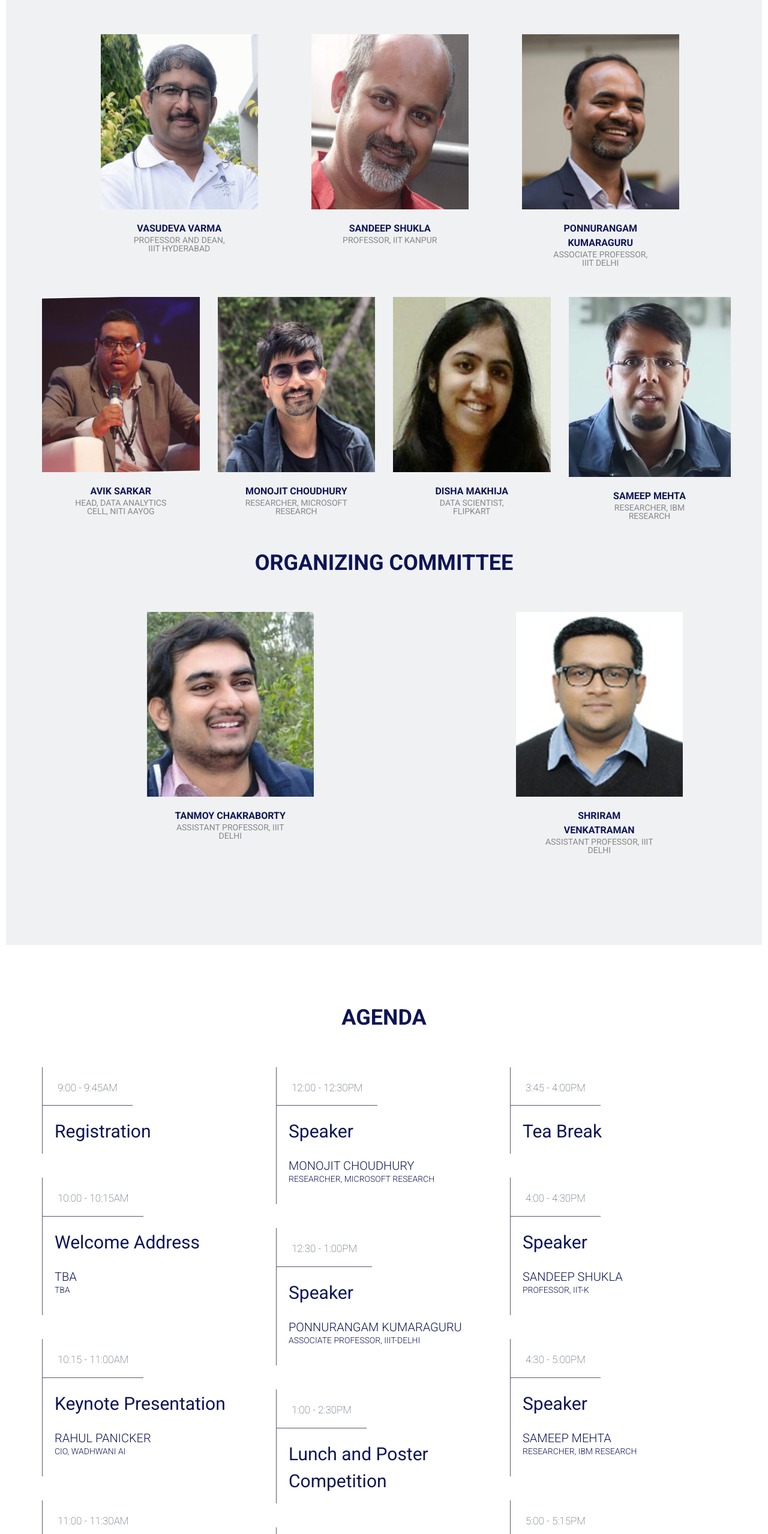
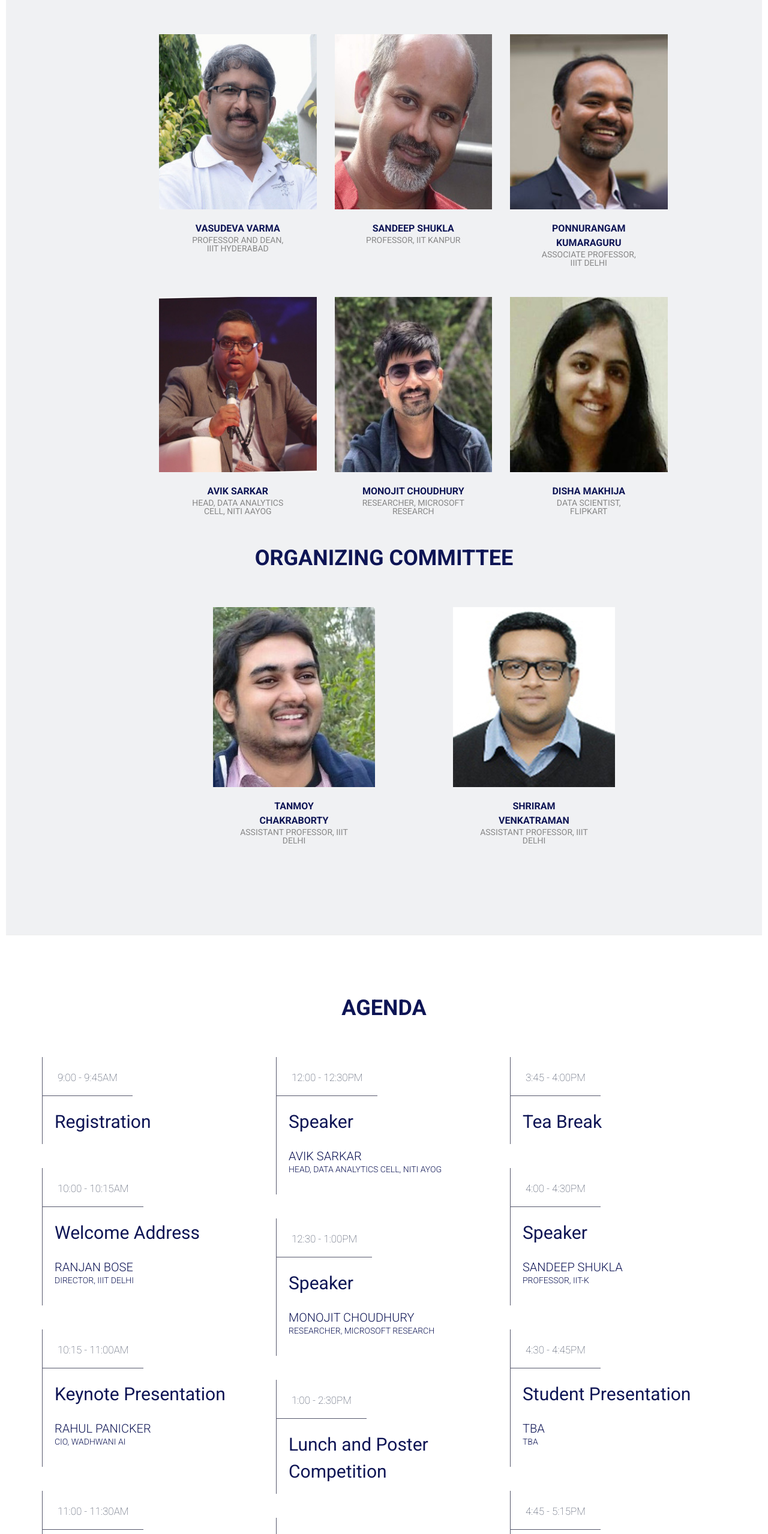
Before and after one commit to AnnuJoshi/acss2020, a plain HTML site: page index.html in a window 1280 px wide. Shown: the part 2002-4559 px from the top of the page at 60% size. Drawn offline with Linux system fonts and the light colour scheme; some packages are replaced by stand-ins of ours.

Commit message:
Updated agenda

```diff
--- a/index.html
+++ b/index.html
@@ -162,7 +162,7 @@
                 </div>
             </div>
             <div class="row">
-                <div class="col-sm-6 col-md-3 col-md-offset-1">
+                <div class="col-sm-6 col-md-3 col-md-offset-2">
                     <figure class="thumbnail">
                         <a href="#"><img src="img/speaker/vasudeva_verma.jpg" class="img-responsive" alt="Image"></a>
                         <figcaption class="caption text-center">
@@ -180,7 +180,7 @@
                 </div>
                 <!-- /.col-sm-6 -->
 
-                <div class="col-sm-6 col-md-3" style="margin-left:5%">
+                <div class="col-sm-6 col-md-3">
                     <figure class="thumbnail">
                         <a href="#"><img src="img/speaker/sandeep_shukla.jpg" class="img-responsive" alt="Image"></a>
                         <figcaption class="caption text-center">
@@ -198,7 +198,7 @@
                 </div>
                 <!-- /.col-sm-6 -->
 
-                 <div class="col-sm-6 col-md-3" style="margin-left:5%">
+                 <div class="col-sm-6 col-md-3">
                     <figure class="thumbnail">
                         <a href="#"><img src="img/speaker/pk.jpg" class="img-responsive" alt="Image"></a>
                         <figcaption class="caption text-center">
@@ -219,7 +219,7 @@
             </div>
             <!-- .row -->
             <div class="row">
-                <div class="col-sm-6 col-md-3">
+                <div class="col-sm-6 col-md-3 col-md-offset-2">
                     <figure class="thumbnail">
                         <a href="#"><img src="img/speaker/avik_sarkar.jpg" class="img-responsive" alt="Image"></a>
                         <figcaption class="caption text-center">
@@ -273,23 +273,6 @@
                 </div>
 
                 <div class="row">
-                <div class="col-sm-6 col-md-3">
-                    <figure class="thumbnail">
-                        <a href="#"><img src="img/speaker/sameep_mehta.jpg" class="img-responsive" alt="Image"></a>
-                        <figcaption class="caption text-center">
-                            <h3>Sameep Mehta
-                                <small>Researcher, IBM Research</small>
-                            </h3>
-                            <!-- <ul class="social-links">
-                                <li><a href="#"><i class="fa fa-facebook"></i></a></li>
-                                <li><a href="#"><i class="fa fa-twitter"></i></a></li>
-                                <li><a href="#"><i class="fa fa-linkedin"></i></a></li>
-                                <li><a href="#"><i class="fa fa-envelope"></i></a></li>
-                            </ul> -->
-                        </figcaption>
-                    </figure>
-                </div>
-                <div class="row">
                 <div class="col-md-12">
                     <div class="section-title">
                         <h1>ORGANIZING COMMITTEE</h1>
@@ -297,7 +280,7 @@
                 </div>
             </div>
             <div class="row">
-	                <div class="col-md-3 col-md-offset-2">
+	                <div class="col-md-3 col-md-offset-3">
 	                    <figure class="thumbnail">
 	                        <a href="#"><img src="img/speaker/tanmoy.jpg" class="img-responsive" alt="Image"></a>
 	                        <figcaption class="caption text-center">
@@ -313,7 +296,7 @@
 	                        </figcaption>
 	                    </figure>
 	                </div>
-	                <div class="col-md-3 col-md-offset-3">
+	                <div class="col-md-3 col-md-offset-1">
 	                    <figure class="thumbnail">
 	                        <a href="#"><img src="img/speaker/shriramv.jpg" class="img-responsive" alt="Image"></a>
 	                        <figcaption class="caption text-center">
@@ -411,7 +394,7 @@
                     <div class="session">
                         <time>10:00 - 10:15AM</time>
                         <h2>Welcome Address</h2>
-                        <h3>TBA <span>TBA</span></h3>
+                        <h3>Ranjan Bose <span>Director, IIIT Delhi</span></h3>
                     </div>
                     <!-- .session -->
 
@@ -447,14 +430,14 @@
                     <div class="session">
                         <time>12:00 - 12:30PM</time>
                         <h2>Speaker</h2>
-                        <h3>Monojit Choudhury <span>Researcher, Microsoft Research</span></h3>
+                        <h3>Avik Sarkar <span>Head, Data Analytics Cell, NITI Ayog</span></h3>
                     </div>
                     <!-- .session -->
 
                     <div class="session">
                         <time>12:30 - 1:00PM</time>
                         <h2>Speaker</h2>
-                        <h3>Ponnurangam Kumaraguru <span>Associate Professor, IIIT-Delhi</span></h3>
+                        <h3>Monojit Choudhury <span>Researcher, Microsoft Research</span></h3>
                     </div>
                     <!-- .session -->
 
@@ -478,7 +461,7 @@
                     <div class="session">
                         <time>3:15 - 3:45PM</time>
                         <h2>Speaker</h2>
-                        <h3>Avik Sarkar <span>Head, Data Analytics Cell, NITI Ayog</span></h3>
+                        <h3>Ponnurangam Kumaraguru <span>Associate Professor, IIIT-Delhi</span></h3>
                     </div>
                     <!-- .session -->
 
@@ -498,28 +481,21 @@
                     <!-- .session -->
 
                     <div class="session">
-                        <time>4:30 - 5:00PM</time>
-                        <h2>Speaker</h2>
-                        <h3>Sameep Mehta <span>Researcher, IBM Research</span></h3>
-                    </div>
-                    <!-- .session -->
-
-                    <div class="session">
-                        <time>5:00 - 5:15PM</time>
+                        <time>4:30 - 4:45PM</time>
                         <h2>Student Presentation</h2>
                         <h3>TBA <span>TBA</span></h3>
                     </div>
                     <!-- .session -->
 
                     <div class="session">
-                        <time>5:15 - 5:45PM</time>
+                        <time>4:45 - 5:15PM</time>
                         <h2>Speaker</h2>
                         <h3>Disha Makhija <span>Data Scientist, Flipkart</span></h3>
                     </div>
                     <!-- .session -->
 
                     <div class="session">
-                        <time>5:45 - 6:30PM</time>
+                        <time>5:15 - 6:15PM</time>
                         <h2>Closing ceremony</h2>
                         <h3>Best Poster Awards</h3>
                         <h3>Certificate Distribution</h3>
```
